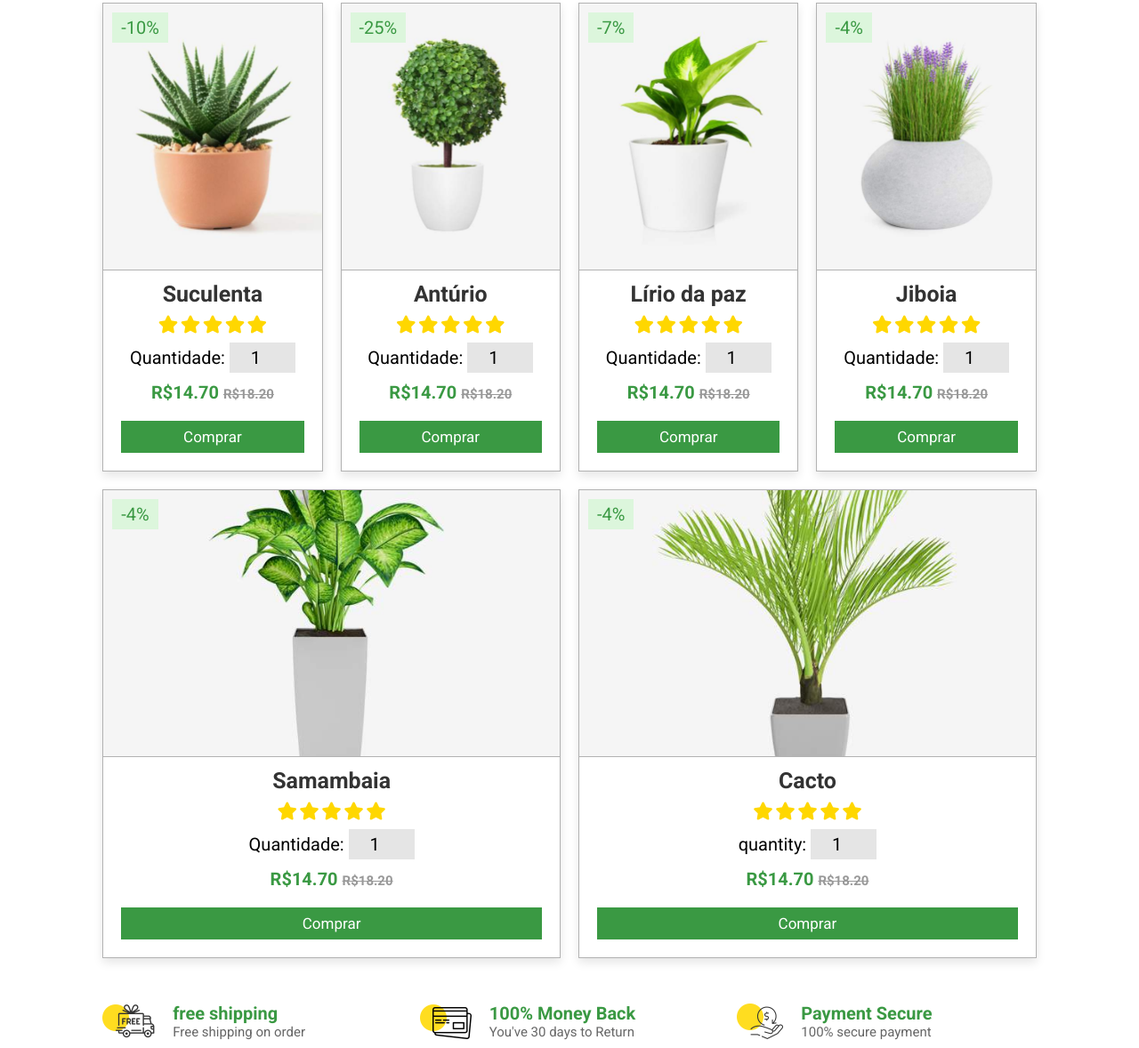
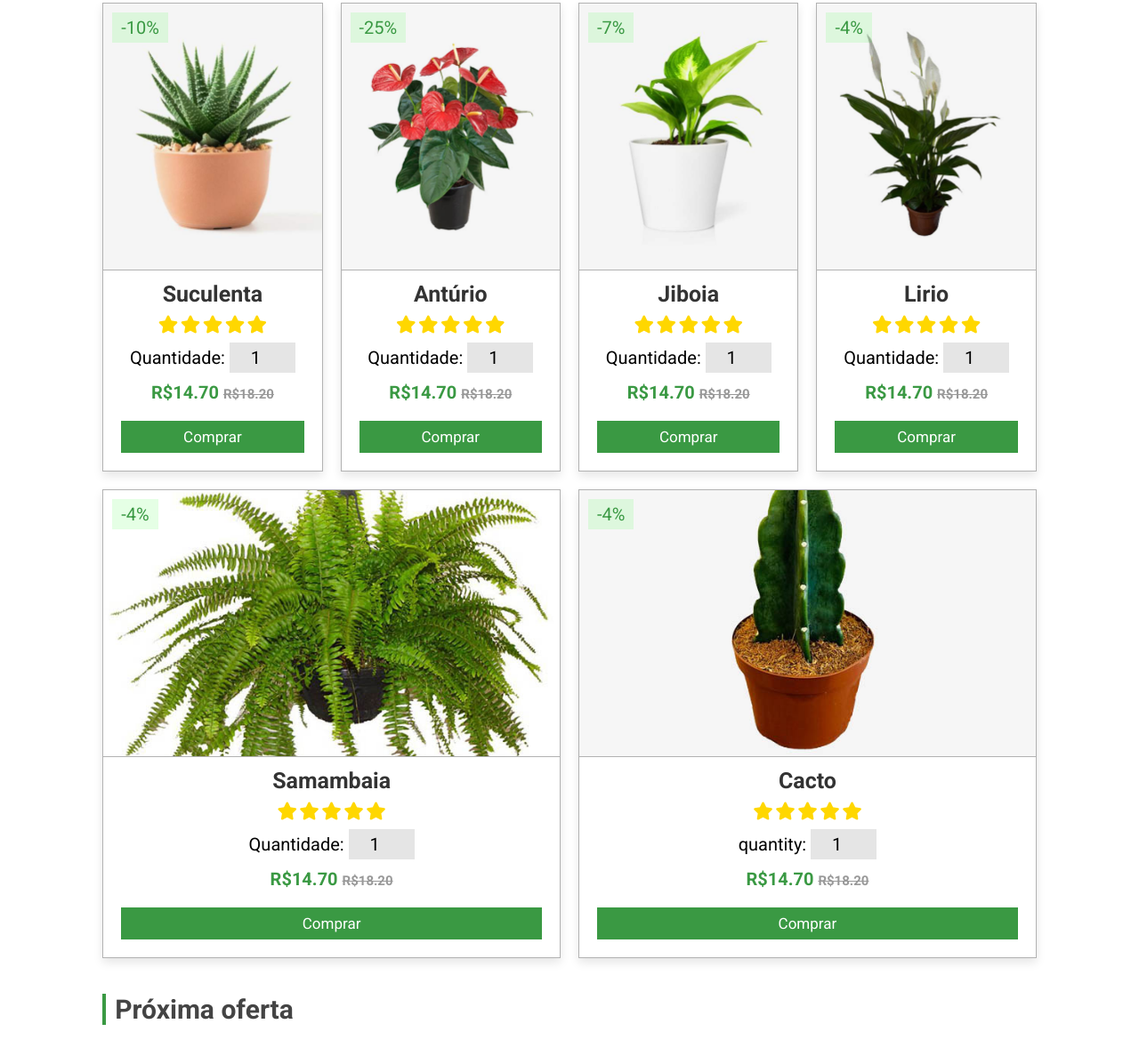
Before and after one commit to joaoAugustoParaty/plantawebsite, a plain HTML site: page index.html in a window 1280 px wide. Shown: the part 1622-2800 px from the top of the page at 89% size. Drawn offline with nearby package versions, Linux system fonts and the light colour scheme.

Commit message:
Correções

```diff
--- a/css/style.css
+++ b/css/style.css
@@ -97,6 +97,7 @@ section{
     font-size: 3rem;
     color: #0d6e45;
     z-index: 2;
+    text-shadow: 1px 1px white;
 }
 
 .header-2 .logo span{
@@ -418,37 +419,7 @@ display: block;
 margin: 2rem;
 }
 
-.icons-container{
-    display: flex;
-    flex-wrap: wrap;
-    gap: 2rem;
-}
 
-.icons-container .icon{
-    padding: 2rem 0;
-    display: flex;
-    align-items: center;
-    flex: 2 2 25rem;
-
-
-}
-
-.icons-container .icon .content{
-    padding-left: 2rem;
-
-}
-
-.icons-container .icon .content h3{
-    font-size: 2rem;
-    color: var(--green);
-
-}
-
-.icons-container .icon .content p{
-    font-size: 1.5rem;
-    color: #666;
-
-}
 
 .deal .row{
     display: flex;
--- a/index.html
+++ b/index.html
@@ -157,7 +157,7 @@
         </div>
 
         <div class="box">
-            <img src="images/cat4.jpg" alt="">
+            <img src="images/cat5.jpg" alt="">
             <div class="content">
                 <h3>Sementes</h3>
                 <a href="" class="btn">Ir para o shop</a>
@@ -206,7 +206,7 @@
                 <a href="#" class="fas fa-share"></a>
                 <a href="#" class="fas fa-eye"></a>
             </div>
-            <img src="images/product2.jpg" alt="">
+            <img src="images/product9.jpg" alt="">
             <h3>Antúrio</h3>
             <div class="stars">
                 <i class="fas fa-star"></i>
@@ -231,30 +231,6 @@
                 <a href="#" class="fas fa-eye"></a>
             </div>
             <img src="images/product3.jpg" alt="">
-            <h3>Lírio da paz</h3>
-            <div class="stars">
-                <i class="fas fa-star"></i>
-                <i class="fas fa-star"></i>
-                <i class="fas fa-star"></i>
-                <i class="fas fa-star"></i>
-                <i class="fas fa-star"></i>
-            </div>
-            <div class="quantity">
-                <span>Quantidade: </span>
-                <input type="number" min="1" max="100" value="1">
-            </div>
-            <div class="price">R$14.70 <span>R$18.20</span></div>
-            <a href="#" class="btn">Comprar</a>
-        </div>
-
-        <div class="box">
-            <span class="discount">-4%</span>
-            <div class="icons">
-                <a href="#" class="fas fa-heart"></a>
-                <a href="#" class="fas fa-share"></a>
-                <a href="#" class="fas fa-eye"></a>
-            </div>
-            <img src="images/product4.jpg" alt="">
             <h3>Jiboia</h3>
             <div class="stars">
                 <i class="fas fa-star"></i>
@@ -278,7 +254,31 @@
                 <a href="#" class="fas fa-share"></a>
                 <a href="#" class="fas fa-eye"></a>
             </div>
-            <img src="images/product5.jpg" alt="">
+            <img src="images/product10.jpg" alt="">
+            <h3>Lirio</h3>
+            <div class="stars">
+                <i class="fas fa-star"></i>
+                <i class="fas fa-star"></i>
+                <i class="fas fa-star"></i>
+                <i class="fas fa-star"></i>
+                <i class="fas fa-star"></i>
+            </div>
+            <div class="quantity">
+                <span>Quantidade: </span>
+                <input type="number" min="1" max="100" value="1">
+            </div>
+            <div class="price">R$14.70 <span>R$18.20</span></div>
+            <a href="#" class="btn">Comprar</a>
+        </div>
+
+        <div class="box">
+            <span class="discount">-4%</span>
+            <div class="icons">
+                <a href="#" class="fas fa-heart"></a>
+                <a href="#" class="fas fa-share"></a>
+                <a href="#" class="fas fa-eye"></a>
+            </div>
+            <img src="images/product8.jpg" alt="">
             <h3>Samambaia</h3>
             <div class="stars">
                 <i class="fas fa-star"></i>
@@ -302,7 +302,7 @@
                 <a href="#" class="fas fa-share"></a>
                 <a href="#" class="fas fa-eye"></a>
             </div>
-            <img src="images/product6.jpg" alt="">
+            <img src="images/product7.jpg" alt="">
             <h3>Cacto</h3>
             <div class="stars">
                 <i class="fas fa-star"></i>
@@ -322,41 +322,7 @@
 </section>
 <!--product section end-->
 
-<!--icons section start-->
-<section class="icons-container">
 
-    <div class="icon">
-        <img src="images/icon1.png" alt="">
-        <div class="content">
-            <h3>free shipping</h3>
-            <p>Free shipping on order</p>
-        </div>
-    </div>
-
-    <div class="icon">
-        <img src="images/icon2.png" alt="">
-        <div class="content">
-            <h3>100% Money Back</h3>
-            <p>You've 30 days to Return</p>
-        </div>
-    </div>
-
-    <div class="icon">
-        <img src="images/icon3.png" alt="">
-        <div class="content">
-            <h3>Payment Secure</h3>
-            <p>100% secure payment</p>
-        </div>
-    </div>
-
-    <div class="icon">
-        <img src="images/icon4.png" alt="">
-        <div class="content">
-            <h3>Support 24/7</h3>
-            <p>Contact us anytime</p>
-        </div>
-    </div>
-</section>
 
 <!--icons section ends-->
 
```
Also changed, not shown: images/cat5.jpg (added), images/product10.jpg (added), images/product7.jpg (added), images/product8.jpg (added), images/product9.jpg (added).
